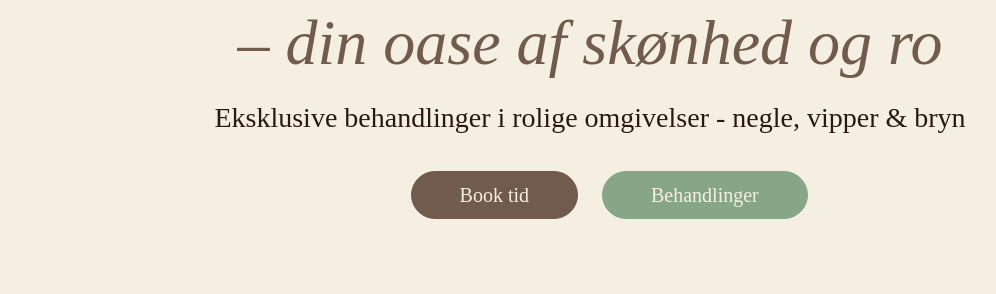
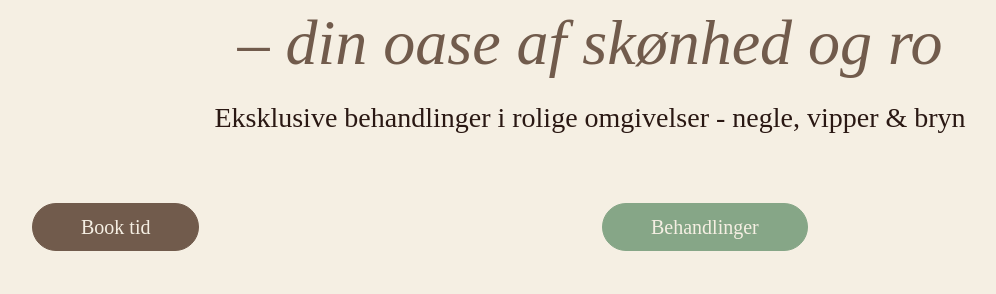
Before and after one commit to nannaglaw/rebranding, a PHP site: page / in a window 1280 px wide. Shown: the part 362-656 px from the top of the page, without its empty margins (50-1046 px from the left). Run offline with PHP 8.4, Linux system fonts and the light colour scheme; style sheets or scripts are compiled from the project's sources.

Commit message:
knapper forside

```diff
--- a/index.php
+++ b/index.php
@@ -40,12 +40,12 @@ require "settings/init.php";
     </div>
 </div>
 
-<div class="container mt-3">
+<div class="container mt-5">
     <div class="row">
-        <div class="col text-end">
+        <div class="col-12 col-md-6 col-lg-6">
             <?php include "bookKnap.php";?>
         </div>
-        <div class="col text-start">
+        <div class="col-12 col-md-6 col-lg-6">
             <?php include "behandlingKnap.php";?>
         </div>
     </div>
```
